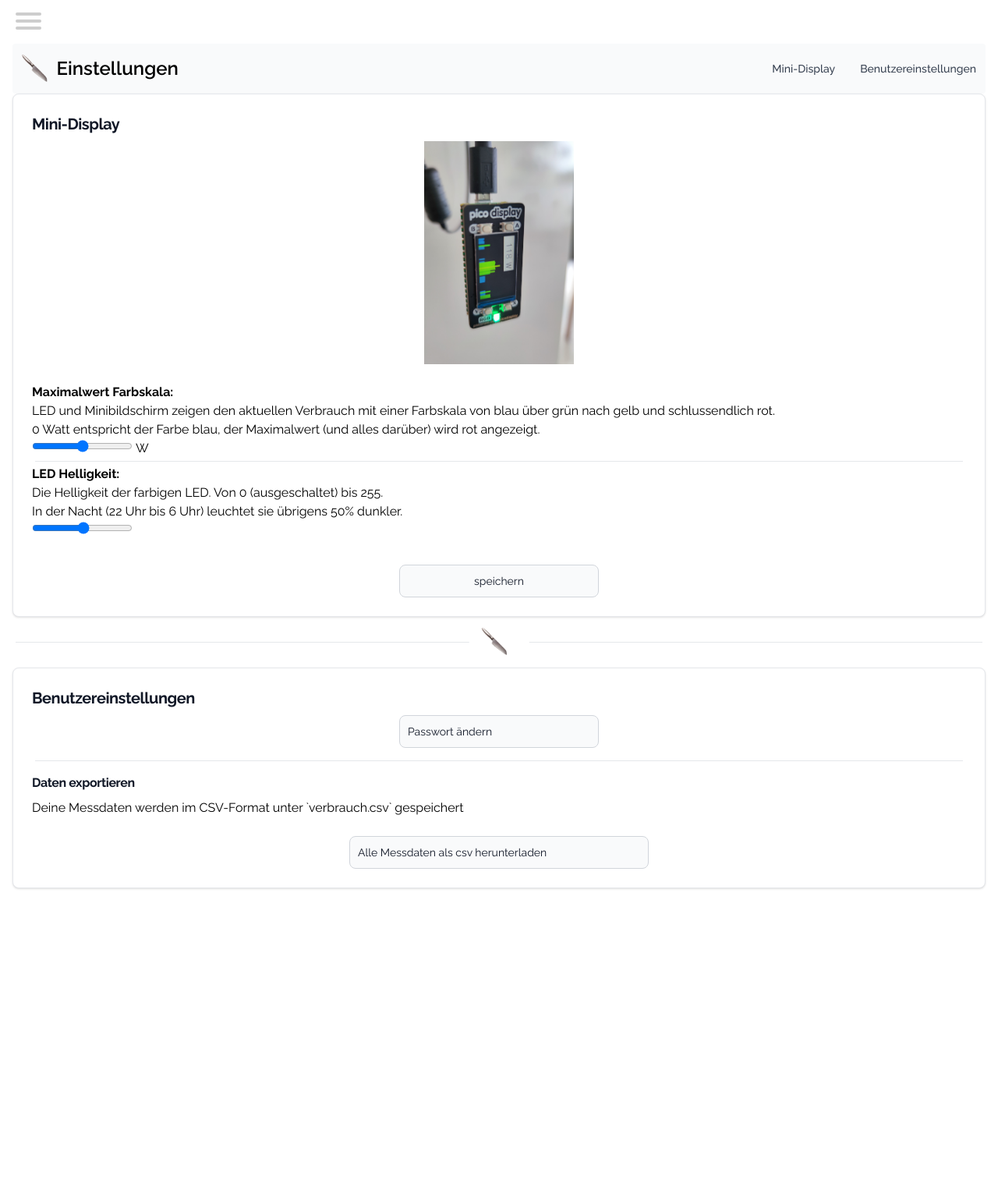
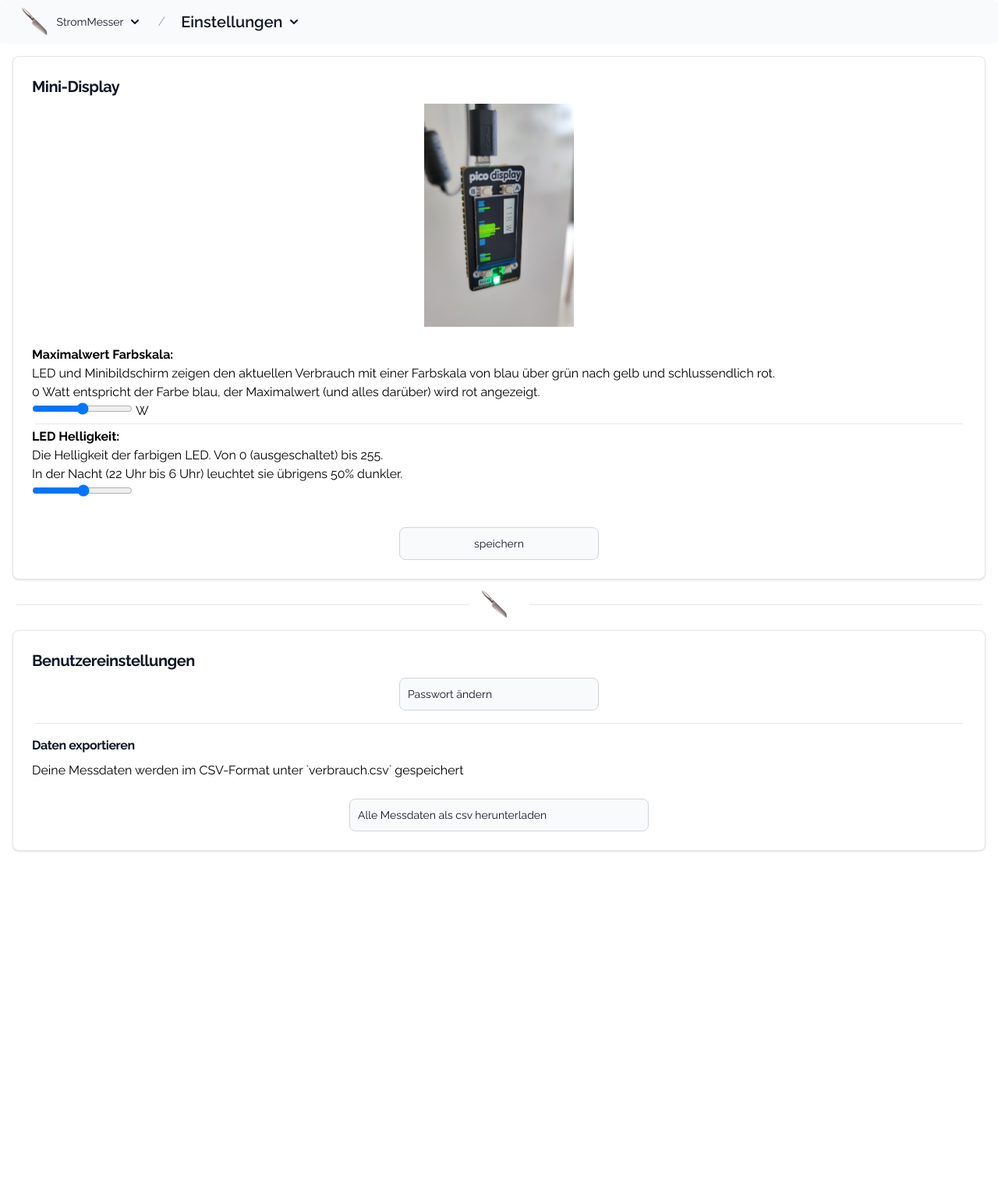
Before and after one commit to saliWd/strommesser, a PHP site: page /settings.php in a window 1280 px wide. Shown: the whole page at 78% size. Before the commit the page ends 1140 px from the top, so only its background shows below. Run offline with PHP 8.4, Linux system fonts and the light colour scheme; the visitor is signed in with stand-in values (Sample User, id 1); data that the repository does not hold is empty; a stand-in replaces the project's code that opens the database connection.

Commit message:
switched the settings as well

```diff
--- a/web/verbrauch/functions.php
+++ b/web/verbrauch/functions.php
@@ -351,7 +351,6 @@ function printBeginOfPage_v2(string $site, string $refreshMeta=''):void {
     $scripts = '<script src="script/chart.min.js"></script>
   <script src="script/moment.min.mine.js"></script>
   <script src="script/chartjs-adapter-moment.mine.js"></script>
-  <script src="script/flowbite.min.js"></script>
   ';
   }
 
@@ -360,6 +359,7 @@ function printBeginOfPage_v2(string $site, string $refreshMeta=''):void {
   echo '<meta name="description" content="zeigt deinen Energieverbrauch">
   <meta name="viewport" content="width=device-width, initial-scale=1">
   <link rel="stylesheet" href="strommesser.css" type="text/css">
+  <script src="script/flowbite.min.js"></script>
   '.$scripts.$refreshMeta.'
   </head>
   <body>
@@ -423,7 +423,7 @@ function printNavMenu_v2 (string $site): void {
     // $inPageTargets = array(
     //  ['#loginForm', 'Mini-Display']
     // );
-    $siteName = 'Login / Logout';
+    $siteName = 'Login, Logout';
   }
   printInPageNav(inPageTargets:$inPageTargets, siteName:$siteName);
   echo '
--- a/web/verbrauch/settings.php
+++ b/web/verbrauch/settings.php
@@ -12,33 +12,11 @@ $doSafe = safeIntFromExt('GET', 'do', 2); // this is an integer (range 1 to 99)
 // do = 2: process setting changes
 
 if ($doSafe === 0) { // entry point of this site
-  printBeginOfPage(site:'settings.php', title:'');
   $result = $dbConn->query('SELECT `ledMaxValue`,`ledBrightness` FROM `kunden` WHERE `id` = "'.$userid.'" LIMIT 1;');
   $row = $result->fetch_assoc();
 
+  printBeginOfPage_v2(site:'settings.php');
   echo '
-  <nav class="p-3 border-gray-200 rounded bg-gray-50">
-    <div class="container flex flex-wrap items-center justify-between mx-auto">
-      <a href="#" class="flex items-center">
-        <img src="img/messer_200.png" class="h-6 mr-3 sm:h-10" alt="StromMesser Logo" />
-        <span class="self-center text-2xl font-semibold whitespace-nowrap">Einstellungen</span>
-      </a>
-      <button data-collapse-toggle="navbar-solid-bg" type="button" class="inline-flex items-center p-2 ml-3 text-sm text-gray-500 rounded-lg md:hidden hover:bg-gray-100 focus:outline-none focus:ring-2 focus:ring-gray-200" aria-controls="navbar-solid-bg" aria-expanded="false">
-        <span class="sr-only">in page menu</span>
-        <svg class="w-6 h-6" aria-hidden="true" fill="currentColor" viewBox="0 0 20 20" xmlns="http://www.w3.org/2000/svg"><path fill-rule="evenodd" d="M3 5a1 1 0 011-1h12a1 1 0 110 2H4a1 1 0 01-1-1zM3 10a1 1 0 011-1h12a1 1 0 110 2H4a1 1 0 01-1-1zM3 15a1 1 0 011-1h12a1 1 0 110 2H4a1 1 0 01-1-1z" clip-rule="evenodd"></path></svg>
-      </button>
-      <div class="hidden w-full md:block md:w-auto" id="navbar-solid-bg">
-        <ul class="flex flex-col mt-4 rounded-lg bg-gray-50 md:flex-row md:space-x-8 md:mt-0 md:text-sm md:font-medium md:border-0 md:bg-transparent">
-          <li>
-            <a href="#anchorMiniDisplay" class="block py-2 pl-3 pr-4 text-gray-700 rounded hover:bg-gray-100 md:hover:bg-transparent md:border-0 md:hover:text-blue-700 md:p-0">Mini-Display</a>
-          </li>
-          <li>
-            <a href="#anchorUserAccount" class="block py-2 pl-3 pr-4 text-gray-700 rounded hover:bg-gray-100 md:hover:bg-transparent md:border-0 md:hover:text-blue-700 md:p-0">Benutzereinstellungen</a>
-          </li>
-        </ul>
-      </div>
-    </div>
-  </nav>
   <div id="anchorMiniDisplay" class="text-left block p-6 bg-white border border-gray-200 rounded-lg shadow hover:bg-gray-100">
     <h3 class="mb-2 text-xl font-bold tracking-tight text-gray-900">Mini-Display</h3>
     <img class="w-48 mx-auto" src="img/display.jpg" alt="Anzeige Stromverbrauch. Mit einem kleinen, stromsparenden Bildschirm und gut sichtbarer LED">
@@ -70,7 +48,7 @@ if ($doSafe === 0) { // entry point of this site
       <div><a href="settings.php?do=1" class="input-text basis-full w-96">Alle Messdaten als csv herunterladen</a></div>
     </div>
   </div>
-  <br><br><br><br><br><br>
+  <br><br><br><br><br><br><br><br><br><br><br><br><br><br><br><br><br><br>
   ';
 } elseif ($doSafe === 1) { // export all entries
   header("Content-Type: application/octet-stream");
```
